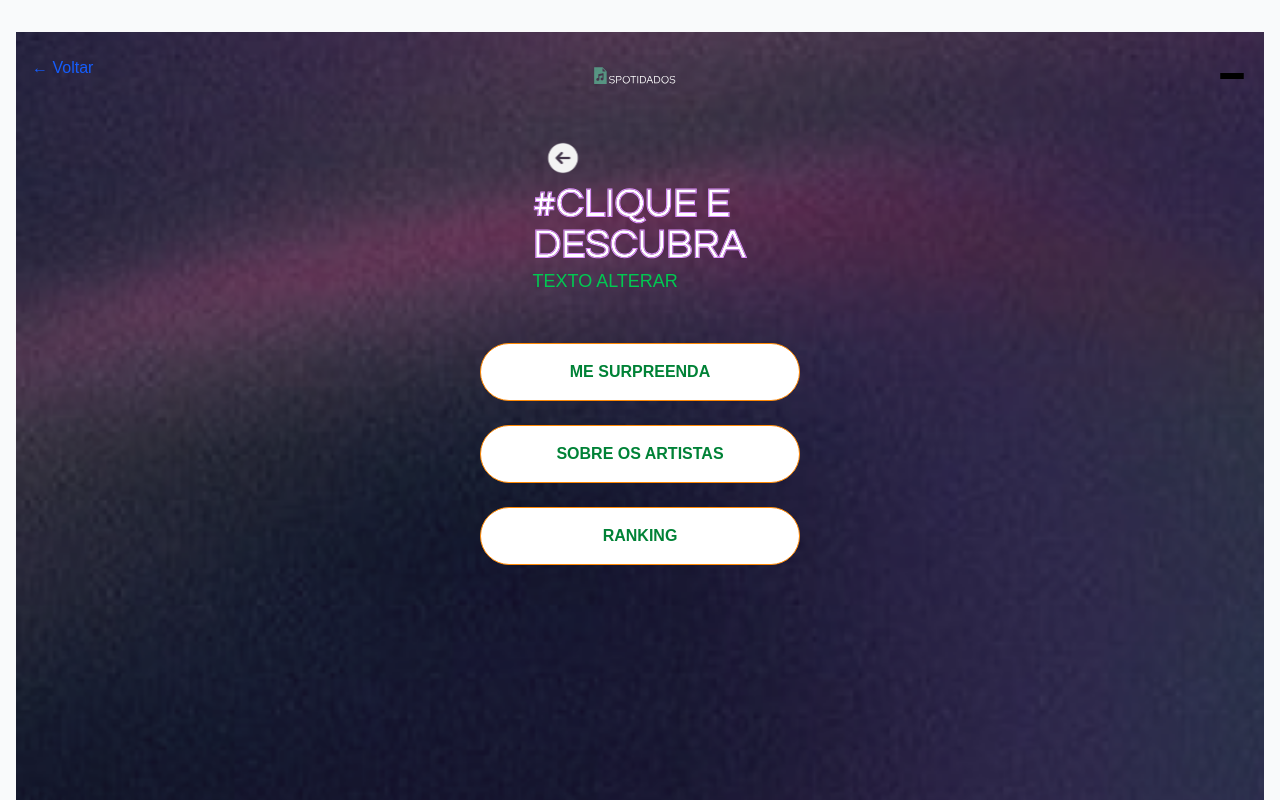
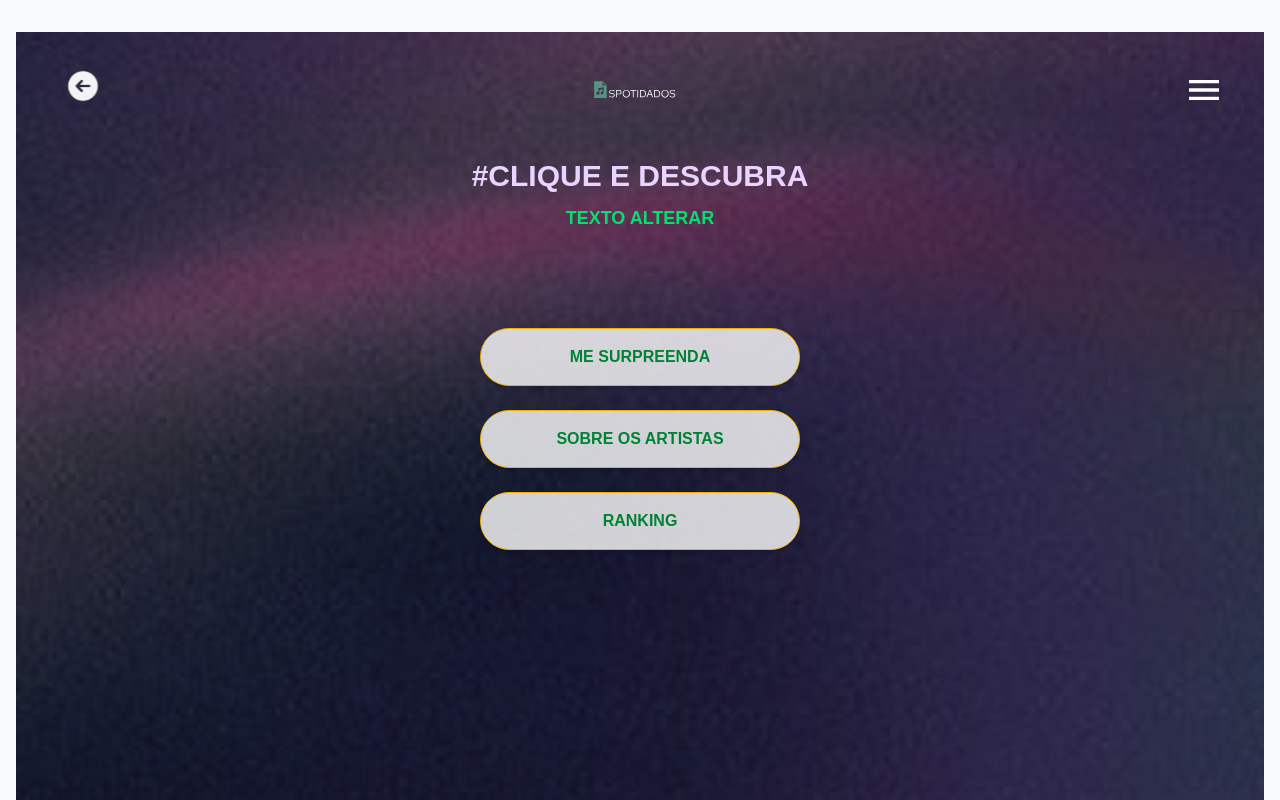
Before and after one commit to ogdie/Spotidados, a Next.js app: page /menu in a window 1280 px wide. Shown: the top 800 px of the page. Built offline with nearby package versions, Linux system fonts and the light colour scheme.

Commit message:
feat: menu

```diff
--- a/src/components/Voltar.jsx
+++ b/src/components/Voltar.jsx
@@ -6,9 +6,13 @@ export default function Voltar() {
   return (
     <button
       onClick={() => router.back()}
-      className="text-blue-600 hover:underline mb-4 inline-block"
+      className="cursor-pointer"
     >
-      ← Voltar
+      <img
+        src="/images/buttom.back.svg"
+        alt="Botão Voltar"
+        className="w-[70px] h-[60px]"
+      />
     </button>
   );
 }
--- a/src/pages/menu.js
+++ b/src/pages/menu.js
@@ -15,11 +15,13 @@ export default function Menu() {
         backgroundRepeat: "no-repeat",
       }}
     >
-      {/* Topo com botão Voltar e menu 3 linhas */}
-      <div className="w-full flex justify-between items-center mb-8 relative">
+      {/* TOPO */}
+      <div className="w-full flex items-center justify-between mb-8 px-4 relative">
+        {/* Botão Voltar - Esquerda */}
+        <div>
+          <Voltar />
+        </div>
 
-        {/* Botão Voltar */}
-        <Voltar />
         {/* Logo - Centro */}
         <div className="absolute left-1/2 transform -translate-x-1/2">
           <img
@@ -29,69 +31,61 @@ export default function Menu() {
           />
         </div>
 
-        {/* Menu 3 linhas */}
-        <div className="flex flex-col gap-1 relative">
+        {/* Menu com imagem SVG - Direita */}
+        <div className="relative z-50">
           <button
-            className="flex flex-col justify-center items-center p-1"
             onClick={() => setMenuOpen(!menuOpen)}
+            className="p-2"
           >
-            <span className="w-6 h-0.5 bg-black rounded block"></span>
-            <span className="w-6 h-0.5 bg-black rounded block"></span>
-            <span className="w-6 h-0.5 bg-black rounded block"></span>
+            <img
+              src="/images/icon.menu.svg"
+              alt="Abrir Menu"
+              className="w-[40px] h-[40px] cursor-pointer hover:scale-105 transition-transform"
+            />
           </button>
 
-          {/* Dropdown */}
+          {/* Dropdown estilizado */}
           {menuOpen && (
-            <div className="absolute right-0 mt-2 w-32 bg-white shadow-lg rounded border border-purple-200 z-50">
+            <div className="absolute right-0 mt-2 w-40 bg-white rounded-lg shadow-xl border border-gray-200 overflow-hidden">
+              <ul className="flex flex-col">
+                <li>
                   <Link
                     href="/perfil"
-                className="block px-4 py-2 hover:bg-green-400 text-purple-900 font-bold"
+                    className="block px-4 py-3 text-sm text-gray-800 hover:bg-green-100 hover:text-green-700 transition-colors"
                   >
                     Perfil
                   </Link>
+                </li>
+              </ul>
             </div>
           )}
         </div>
       </div>
 
-      {/* CLIQUE E DESCUBRA  */}
+      {/* CLIQUE E DESCUBRA */}
       <div className="text-center mb-12">
-        {/* Botão Voltar - Esquerda */}
-        <Link href="/voltar">
-          <img
-            src="/images/buttom.back.svg"
-            alt="Botão Voltar"
-            className="w-[60px] h-[60px] cursor-pointer"
-          />
-        </Link>
-        <h1 className="text-3xl font-bold text-black leading-snug">
-          <img
-            src="/images/clique.descubra.svg"
-            alt="Botão interativo"
-            className="w-[215px] h-[71px] hover:scale-105 transition-transform"
-          />
+        <h1 className="text-3xl font-bold text-white leading-snug">
+          <span className="block text-purple-200">#CLIQUE E DESCUBRA</span>
+          <span className="block text-green-400 text-lg mt-2">TEXTO ALTERAR</span>
         </h1>
-
-        <p className="text-green-500 text-lg mt-2 text-left">TEXTO ALTERAR</p>
       </div>
 
-      {/* Botões */}
-      <div className="flex flex-col gap-6 w-full max-w-xs">
-        <Link href="/surpreenda">
-          <button className="w-full py-4 rounded-full bg-white text-green-700 font-semibold border border-orange-400 hover:bg-orange-400 transition-colors">
-            ME SURPREENDA
+      {/* Botões principais com efeito hover */}
+      <div className="flex flex-col gap-6 w-full max-w-xs mt-12">
+        {[
+          { href: "/surpreenda", label: "ME SURPREENDA" },
+          { href: "/artistas", label: "SOBRE OS ARTISTAS" },
+          { href: "/ranking", label: "RANKING" },
+        ].map(({ href, label }) => (
+          <Link href={href} key={label}>
+            <div className="relative group w-full">
+              <button className="w-full py-4 rounded-full bg-white/80 text-green-700 font-semibold border border-yellow-500 shadow-md relative z-10">
+                {label}
               </button>
+              <div className="absolute inset-0 rounded-full bg-green-900/30 opacity-0 group-hover:opacity-100 transition-opacity z-0"></div>
+            </div>
           </Link>
-        <Link href="/artistas">
-          <button className="w-full py-4 rounded-full bg-white text-green-700 font-semibold border border-orange-400 hover:bg-orange-400 transition-colors">
-            SOBRE OS ARTISTAS
-          </button>
-        </Link>
-        <Link href="/ranking">
-          <button className="w-full py-4 rounded-full bg-white text-green-700 font-semibold border border-orange-400 hover:bg-orange-400 transition-colors">
-            RANKING
-          </button>
-        </Link>
+        ))}
       </div>
     </div>
   );
```
Lines whose indentation alone changed are shown as unchanged.
